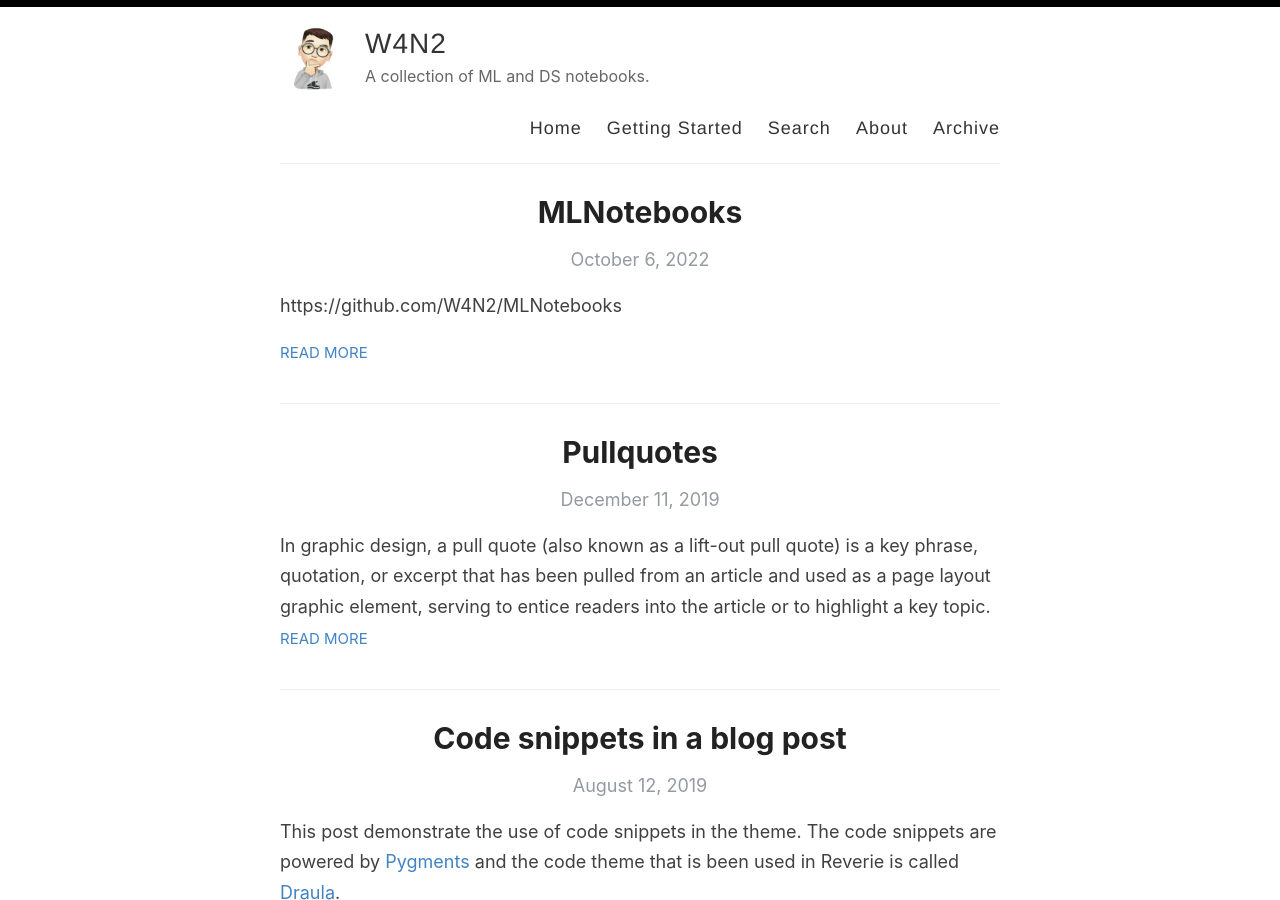
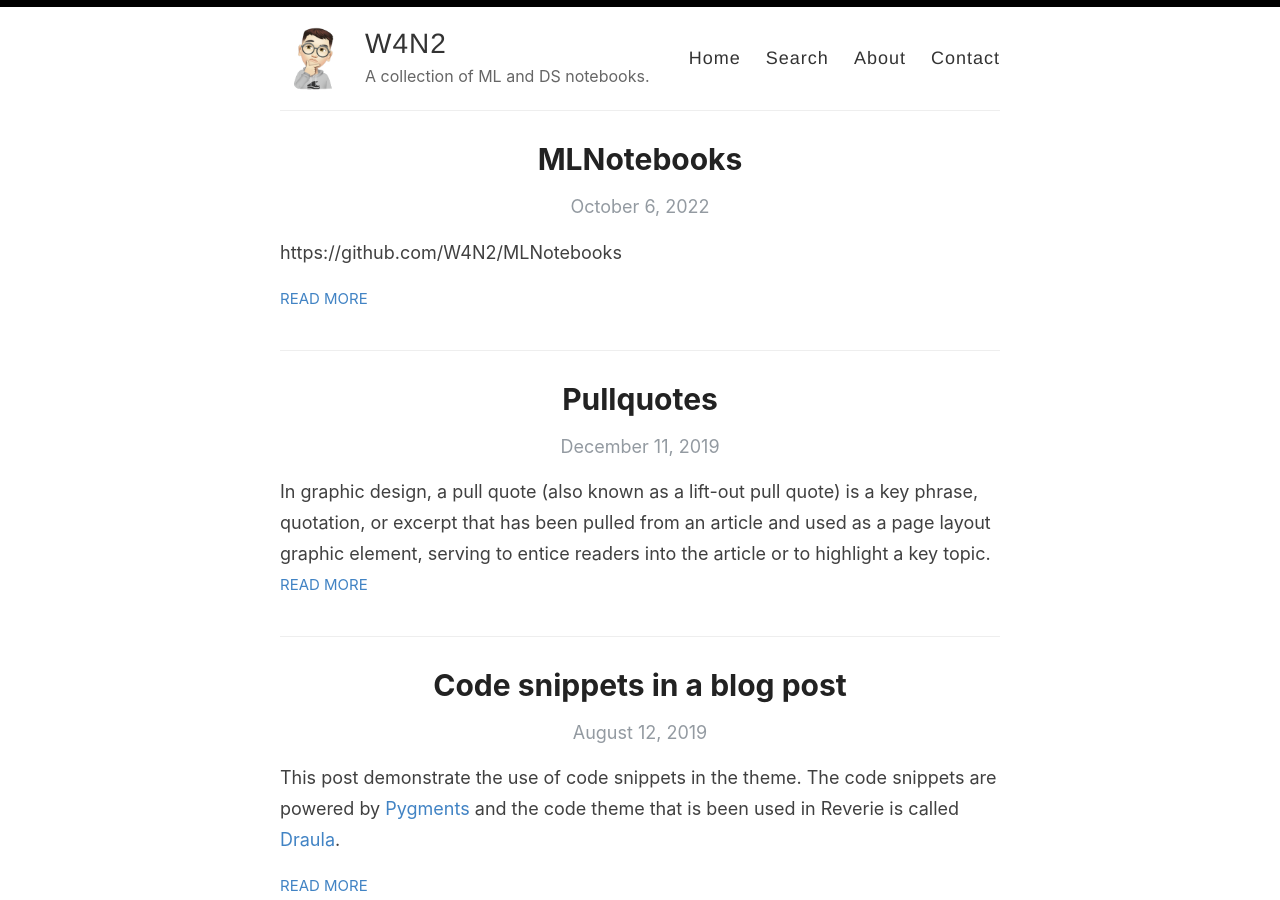
Before and after one commit to W4N2/w4n2.github.io, a Jekyll site: the page built from index.html, in a window 1280 px wide and 900 px high. Built offline with Jekyll 4.4.1, drawn with Linux system fonts in a browser that asks for light colours; the list of posts is cut into pages by our own code.

Commit message:
Update default.html

```diff
--- a/_layouts/default.html
+++ b/_layouts/default.html
@@ -29,10 +29,9 @@
 
             <nav>
               <a href="{{ site.baseurl }}/">Home</a>
-              <a href="{{ site.baseurl }}/getting-started">Getting Started</a>
               <a href="{{ site.baseurl }}/search">Search</a>
               <a href="{{ site.baseurl }}/about">About</a>
-              <a href="{{ site.baseurl }}/archive">Archive</a>
+              <a href="{{ site.baseurl }}/archive">Contact</a>
             </nav>
           </header>
         </div>
```
